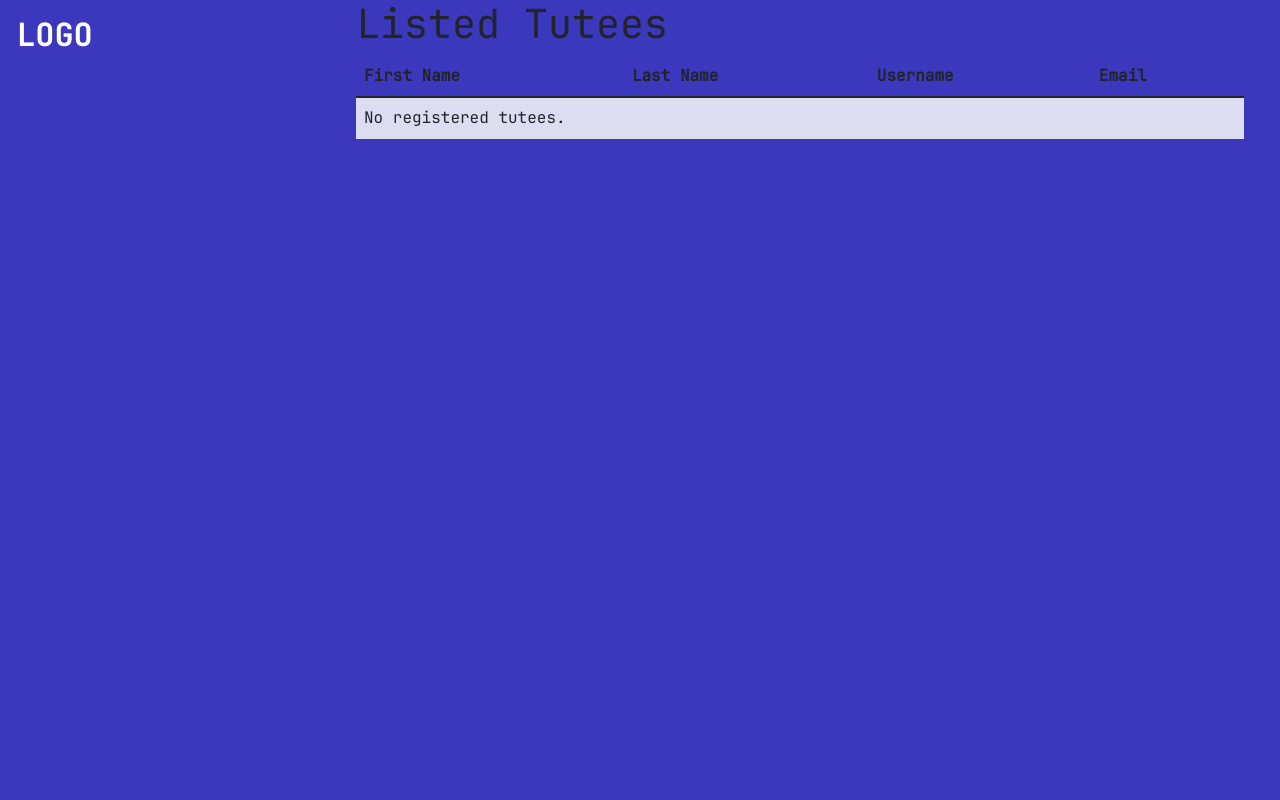
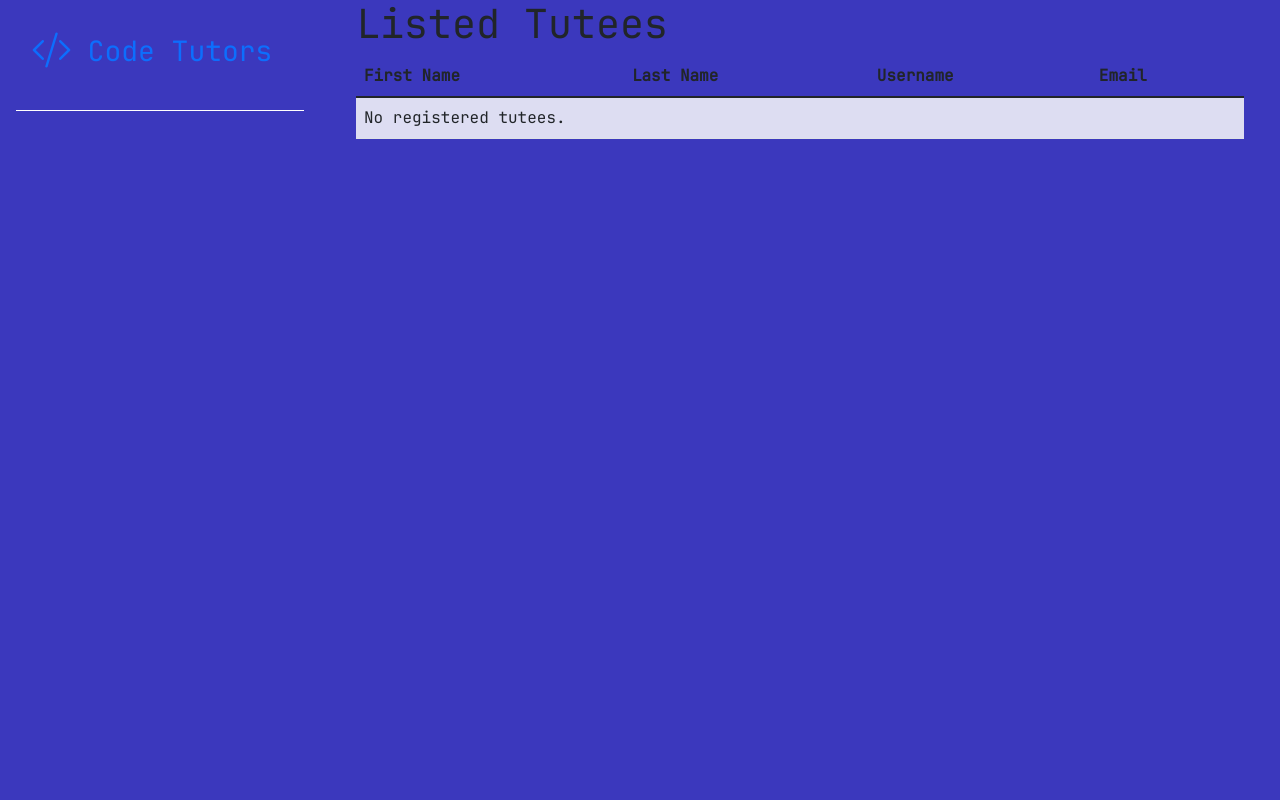
Before and after one commit to Lluc4s/SEG-SGP, a Django app: template tutorials/templates/tutees.html in a window 1280 px wide. Run offline with Django 3.2, Linux system fonts and the light colour scheme; the template is opened without the code that fills it, so the values that code supplies are empty; some libraries are stand-ins or nearby versions.

Commit message:
redesign navbar to match with figma

```diff
--- a/tutorials/templates/partials/navbar.html
+++ b/tutorials/templates/partials/navbar.html
@@ -1,34 +1,56 @@
-<div class="col-md-3 body text-white p-3" style="background-color: #3B38BD; display: flex; flex-direction: column; height: 100vh;">
-  <h2 class="text-center" style="font-family: ourFontBold;">LOGO</h2>
+<nav class="custom-navbar d-flex flex-column vh-100 w-100 p-3">
+  <div class="w-100 px-auto d-flex justify-content-center pb-4 mb-3 border-bottom border-white">
+    <a class="navbar-brand fs-3 d-flex align-items-center" href="{% url 'dashboard' %}">
+      <i class="bi bi-code-slash fs-1 me-3"></i>
+      Code Tutors
+    </a>
+  </div>
   {% if user.is_authenticated %}
-    <ul class="nav flex-column" style="flex-grow: 1;">
+  <ul class="nav flex-column w-100 px-auto">
     <li class="nav-item">
-          <a class="nav-link text-white" href="{% url 'dashboard' %}">Bookings</a>
+      <a class="nav-link {% if request.path == '/dashboard/' %}active{% endif %}" href="{% url 'dashboard' %}">
+        <i class="bi bi-grid me-2"></i>
+        Bookings
+      </a>
     </li>
     {% if user.is_staff %}
       <li class="nav-item">
-          <a class="nav-link text-white" href="{% url 'tutors' %}">Tutors</a>
+        <a class="nav-link {% if request.path == '/tutees/' %}active{% endif %}" href="{% url 'tutees' %}">
+          <i class="bi bi-person-fill me-2"></i>
+          Tutees
+        </a>
       </li>
       <li class="nav-item">
-          <a class="nav-link text-white" href="{% url 'tutees' %}">Tutees</a>
+        <a class="nav-link {% if request.path == '/tutors/' %}active{% endif %}" href="{% url 'tutors' %}">
+          <i class="bi bi-person-lines-fill me-2"></i>
+          Tutors
+        </a>
       </li>
-      {% elif not user.is_tutor%}
+    {% elif not user.is_tutor %}
       <li class="nav-item">
-            <a class="nav-link text-white" href="/requests">Requests</a>
+        <a class="nav-link {% if request.path == '/requests/' %}active{% endif %}" href="/requests">Requests</a>
       </li>
-        <li class="nav-item">
-          <a class="nav-link text-white" href="/invoices">Invoices</a>
+      <li class="nav-item {% if request.path == '/invoices/' %}active{% endif %}">
+        <a class="nav-link" href="/invoices">Invoices</a>
       </li>
     {% endif %}
   </ul>
-    <!-- Username and logout at the bottom -->
-    <div class="mt-auto text-center">
-        <li class="nav-item">
-          <a class="nav-link text-white" href="#">{{ user.username }}</a>
-        </li>
-        <li class="nav-item">
-          <a class="nav-link text-white" href="{% url 'log_out' %}">Logout</a>
-      </li>
+  <div class="mt-auto">
+  </div>
+  <div>
+
+  </div>
+  <div class="dropup dropup-center w-100 px-auto d-flex flex-column align-items-center border-top border-white pt-4">
+    <i class="bi bi-person-circle fs-1 text-white"></i>
+    <a class="nav-link dropdown-toggle" href="#" role="button" data-bs-toggle="dropdown" aria-expanded="false">
+      {{ user.username }}
+    </a>
+    <ul class="dropdown-menu">
+      <li><a class="dropdown-item" href="{% url 'profile' %}">Change profile</a></li>
+      <li><a class="dropdown-item" href="{% url 'password' %}">Change password</a></li>
+      <li><hr class="dropdown-divider"></li>
+      <li><a class="dropdown-item" href="{% url 'log_out' %}">Log out</a></li>
+    </ul>
   </div>
   {% endif %}
-</div>
+</nav>
```
Lines whose indentation alone changed are shown as unchanged.
